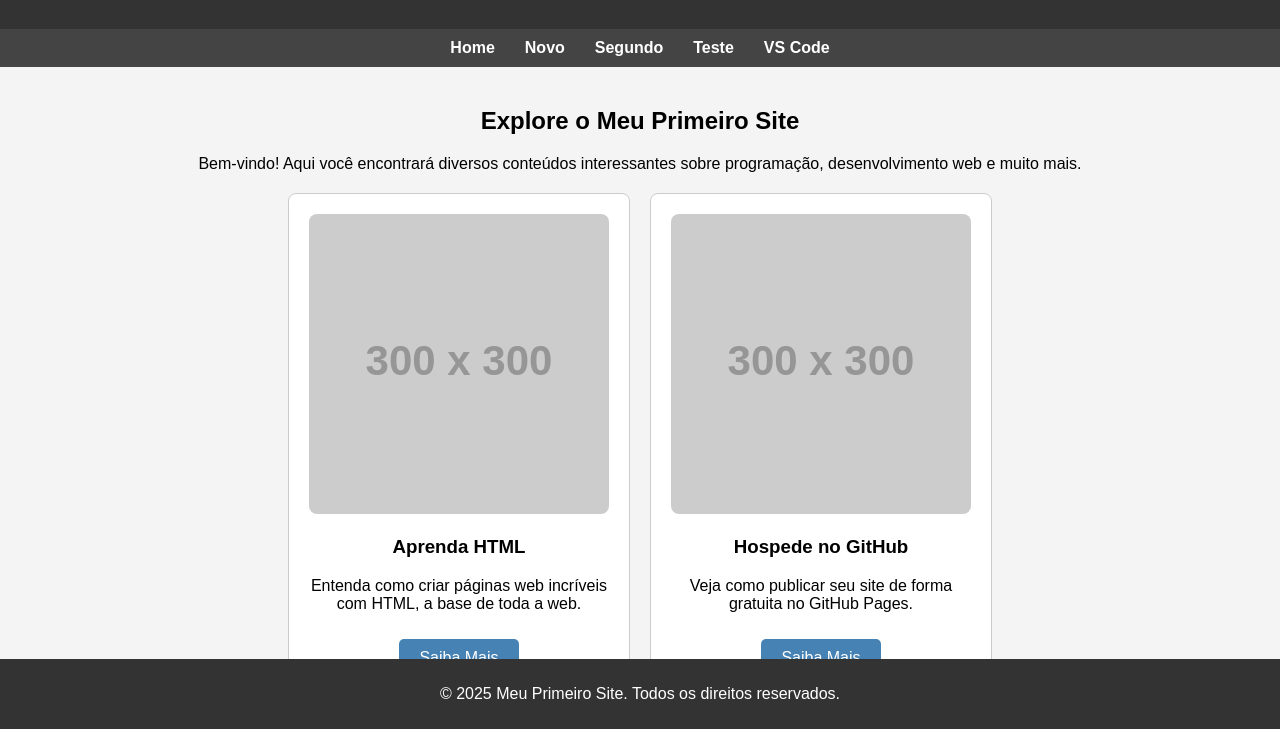
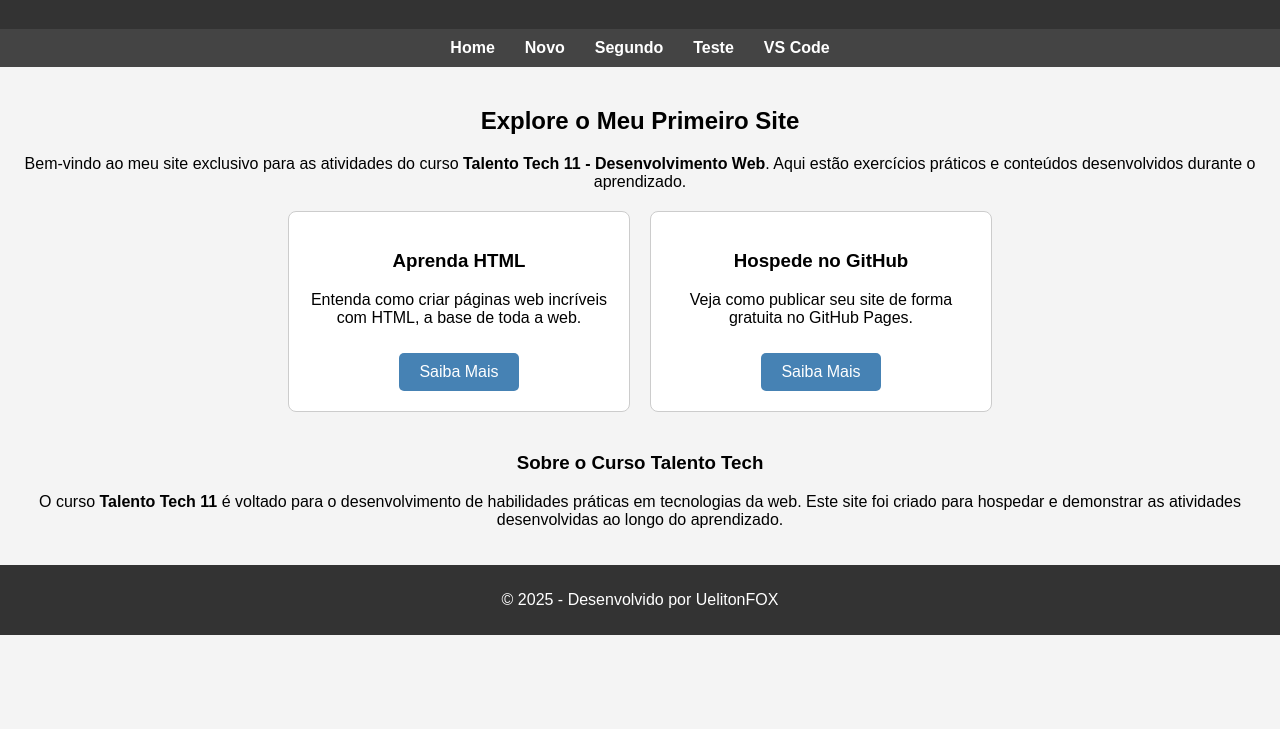
Before and after one commit to UelitonFOX/UelitonFOX.github.io, a plain HTML site: page index.html in a window 1280 px wide. Shown: the part 71-800 px from the top of the page. Drawn offline with Linux system fonts and the light colour scheme; placeholder pictures from the web are drawn by us.

Commit message:
Update index.html

```diff
--- a/index.html
+++ b/index.html
@@ -42,14 +42,45 @@
             text-align: center;
         }
 
+        .cards {
+            display: flex;
+            justify-content: center;
+            align-items: center;
+            gap: 20px;
+            flex-wrap: wrap;
+            margin-top: 20px;
+        }
+
+        .card {
+            border: 1px solid #ccc;
+            border-radius: 8px;
+            padding: 20px;
+            width: 300px;
+            text-align: center;
+            background-color: #fff;
+        }
+
+        .card a {
+            display: inline-block;
+            padding: 10px 20px;
+            background-color: #4682b4;
+            color: #fff;
+            text-decoration: none;
+            border-radius: 5px;
+            margin-top: 10px;
+        }
+
+        .card a:hover {
+            background-color: #005f80;
+        }
+
         footer {
             background: #333;
             color: #fff;
             text-align: center;
             padding: 10px 0;
-            position: absolute;
+            position: relative;
             width: 100%;
-            bottom: 0;
         }
     </style>
 </head>
@@ -66,28 +97,34 @@
     </nav>
     <main>
         <h2>Explore o Meu Primeiro Site</h2>
-        <p>Bem-vindo! Aqui você encontrará diversos conteúdos interessantes sobre programação, desenvolvimento web e muito mais.</p>
-
-        <div style="display: flex; justify-content: center; align-items: center; gap: 20px; flex-wrap: wrap; margin-top: 20px;">
+        <p>
+            Bem-vindo ao meu site exclusivo para as atividades do curso <strong>Talento Tech 11 - Desenvolvimento Web</strong>.
+            Aqui estão exercícios práticos e conteúdos desenvolvidos durante o aprendizado.
+        </p>
+        <div class="cards">
             <!-- Card 1 -->
-            <div style="border: 1px solid #ccc; border-radius: 8px; padding: 20px; width: 300px; text-align: center; background-color: #fff;">
-                <img src="https://via.placeholder.com/300" alt="Imagem de exemplo" style="width: 100%; border-radius: 8px;">
+            <div class="card">
                 <h3>Aprenda HTML</h3>
                 <p>Entenda como criar páginas web incríveis com HTML, a base de toda a web.</p>
-                <a href="https://www.w3schools.com/html/" target="_blank" style="display: inline-block; padding: 10px 20px; background-color: #4682b4; color: #fff; text-decoration: none; border-radius: 5px; margin-top: 10px;">Saiba Mais</a>
+                <a href="https://www.w3schools.com/html/" target="_blank">Saiba Mais</a>
             </div>
-
             <!-- Card 2 -->
-            <div style="border: 1px solid #ccc; border-radius: 8px; padding: 20px; width: 300px; text-align: center; background-color: #fff;">
-                <img src="https://via.placeholder.com/300" alt="Imagem de exemplo" style="width: 100%; border-radius: 8px;">
+            <div class="card">
                 <h3>Hospede no GitHub</h3>
                 <p>Veja como publicar seu site de forma gratuita no GitHub Pages.</p>
-                <a href="https://pages.github.com/" target="_blank" style="display: inline-block; padding: 10px 20px; background-color: #4682b4; color: #fff; text-decoration: none; border-radius: 5px; margin-top: 10px;">Saiba Mais</a>
+                <a href="https://pages.github.com/" target="_blank">Saiba Mais</a>
             </div>
         </div>
+        <section style="margin-top: 40px; text-align: center;">
+            <h3>Sobre o Curso Talento Tech</h3>
+            <p>
+                O curso <strong>Talento Tech 11</strong> é voltado para o desenvolvimento de habilidades práticas em tecnologias da web.
+                Este site foi criado para hospedar e demonstrar as atividades desenvolvidas ao longo do aprendizado.
+            </p>
+        </section>
     </main>
     <footer>
-        <p>&copy; 2025 Meu Primeiro Site. Todos os direitos reservados.</p>
+        <p>&copy; 2025 - Desenvolvido por UelitonFOX</p>
     </footer>
 </body>
 </html>
```
